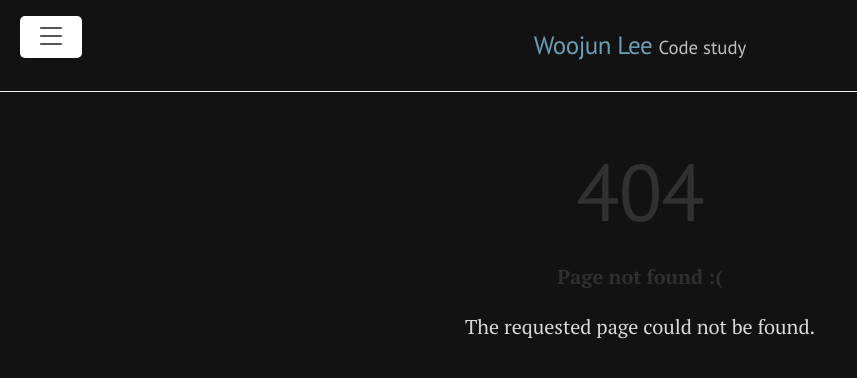
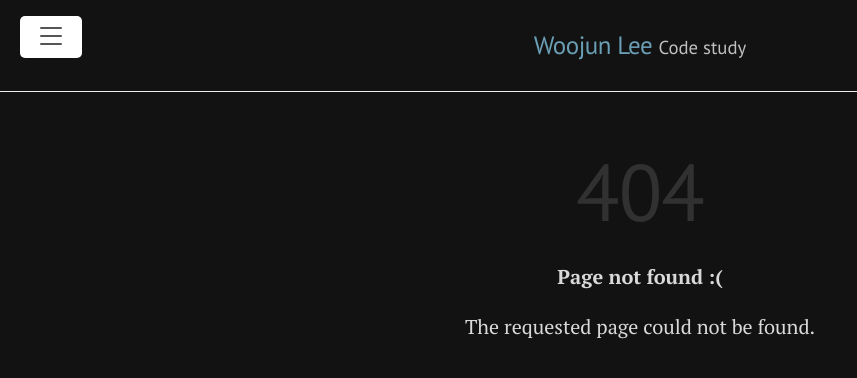
Before and after one commit to wjleekr927/wjleekr927.github.io, a Jekyll site: the page built from 404.html, in a window 1280 px wide. Shown: the top 378 px of the page, without its empty margins (0-857 px from the left). Built offline with Jekyll 4.4.1, drawn with Linux system fonts in a browser that asks for light colours.

Commit message:
Text color change

```diff
--- a/public/css/poole.css
+++ b/public/css/poole.css
@@ -110,7 +110,7 @@ p {
 }
 
 strong {
-  color: #303030;
+  color: #D9D9D9;
 }
 
 
```
